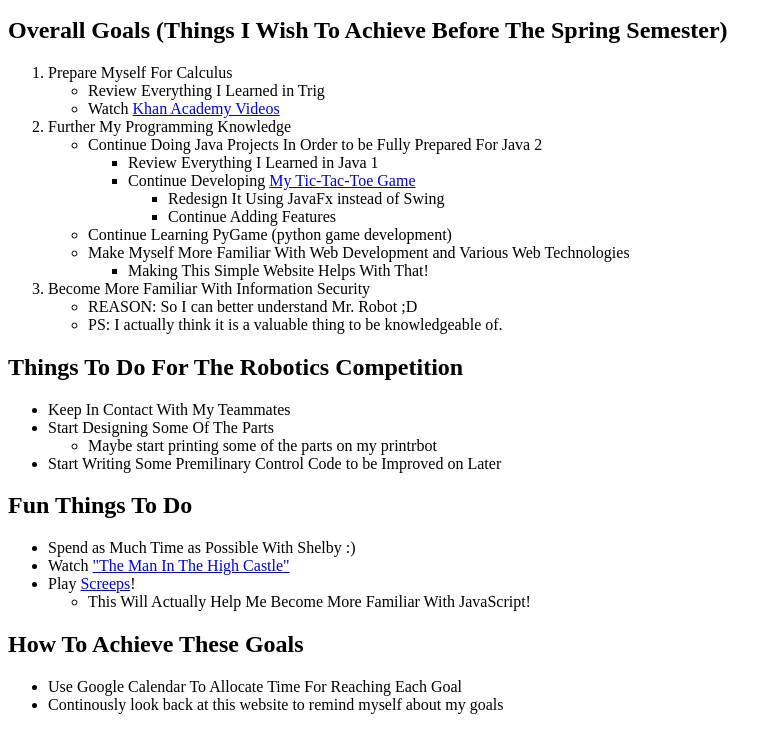
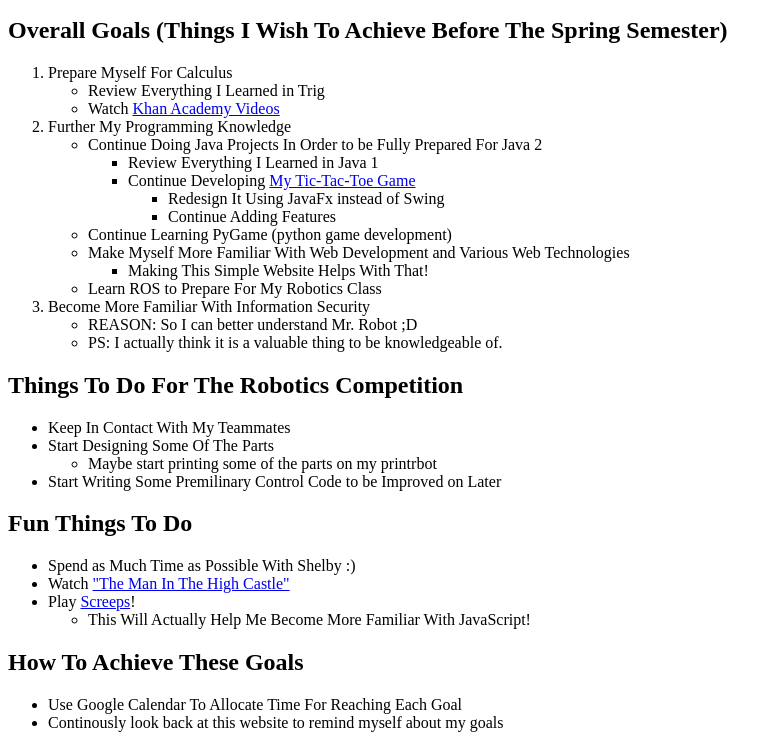
Before and after one commit to andrewbeav/andrewbeav.github.io, a plain HTML site: page to_do_list/index.html in a window 1280 px wide. Shown: the part 101-849 px from the top of the page, without its empty margins (0-782 px from the left). Drawn offline with Linux system fonts and the light colour scheme.

Commit message:
Add entry to to-do list

```diff
--- a/to_do_list/index.html
+++ b/to_do_list/index.html
@@ -38,6 +38,7 @@
                     Make Myself More Familiar With Web Development and Various Web Technologies
                 </li>
                 <ul><li>Making This Simple Website Helps With That!</li></ul>
+                <li>Learn ROS to Prepare For My Robotics Class</li>
             </ul>
             <li>Become More Familiar With Information Security</li>
             <ul><li>REASON: So I can better understand Mr. Robot ;D</li>
```
